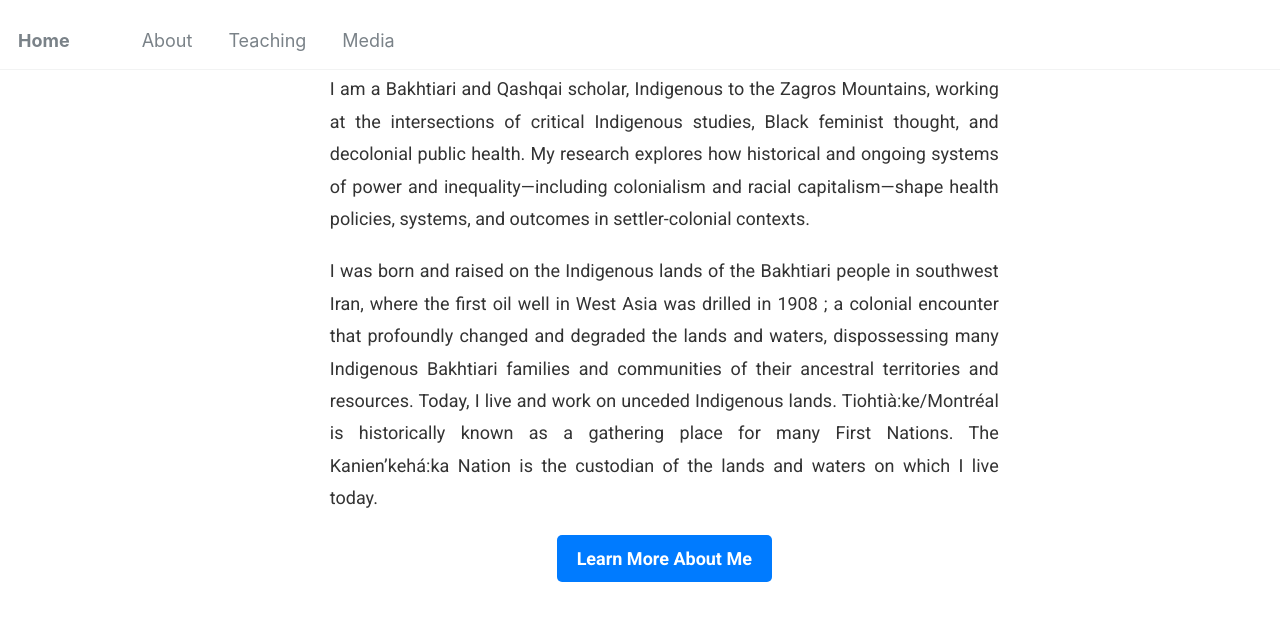
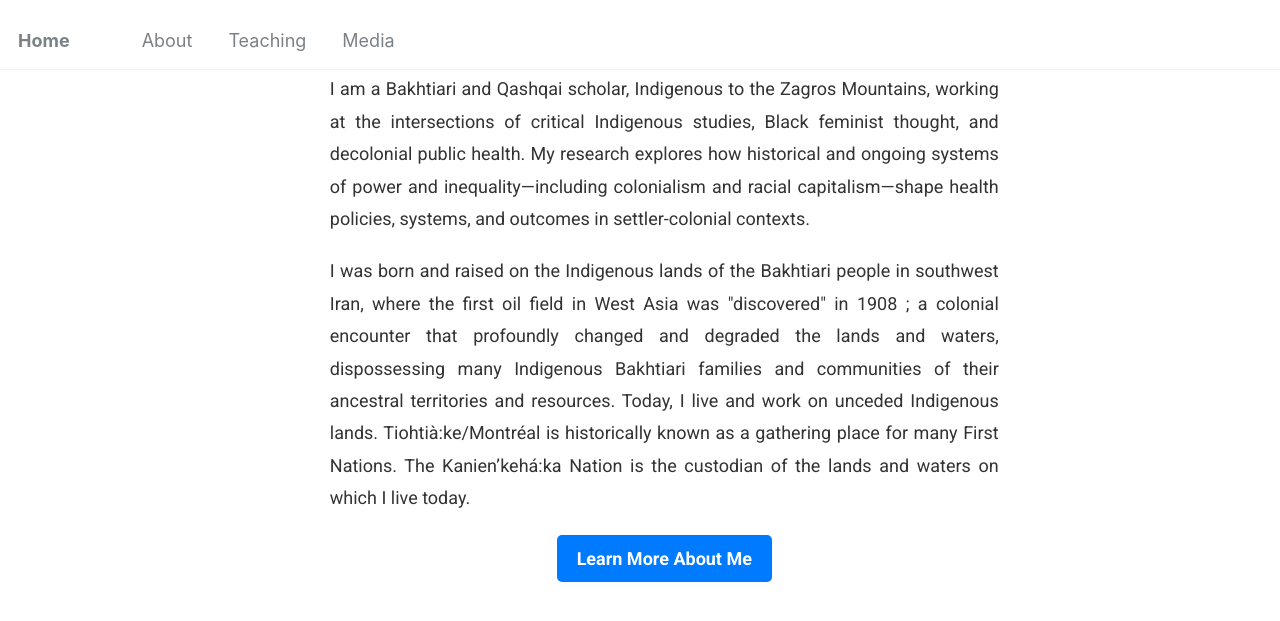
Before and after one commit to Mohsnmonji/mohsnmonji.github.io, a Jekyll site: the page built from _pages/front.md, in a window 1280 px wide and 900 px high, scrolled down 572 px. Shown: the top 621 px of the window. Built offline with Jekyll 4.4.1, drawn with Linux system fonts in a browser that asks for light colours.

Commit message:
Update front.md

```diff
--- a/_pages/front.md
+++ b/_pages/front.md
@@ -33,7 +33,7 @@ hide_avatar: true
 
 <p style="font-size:18px; color:#333; text-align:justify; line-height:1.8; margin:20px 0;">
   I was born and raised on the Indigenous lands of the Bakhtiari people in southwest Iran,
-  where the first oil well in West Asia was drilled in 1908 ; a colonial encounter that
+  where the first oil field in West Asia was "discovered" in 1908 ; a colonial encounter that
   profoundly changed and degraded the lands and waters, dispossessing many Indigenous Bakhtiari
   families and communities of their ancestral territories and resources.
   Today, I live and work on unceded Indigenous lands. Tiohtià:ke/Montréal is historically known
```
